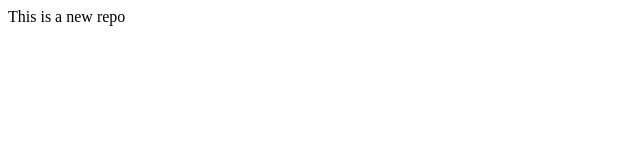
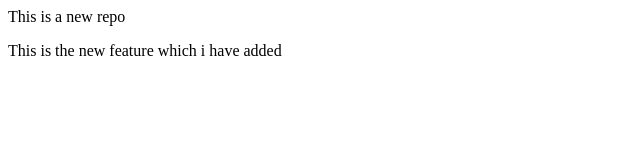
Before and after one commit to IshitaGoyal2002/localrepo, a plain HTML site: page index.html in a window 1280 px wide. Shown: the whole page, without its empty margins (0-640 px from the left). Drawn offline with Linux system fonts and the light colour scheme.

Commit message:
feature is added

```diff
--- a/index.html
+++ b/index.html
@@ -1 +1,2 @@
 <p>This is a new repo</p>
+<p>This is the new feature which i have added</p>
```
